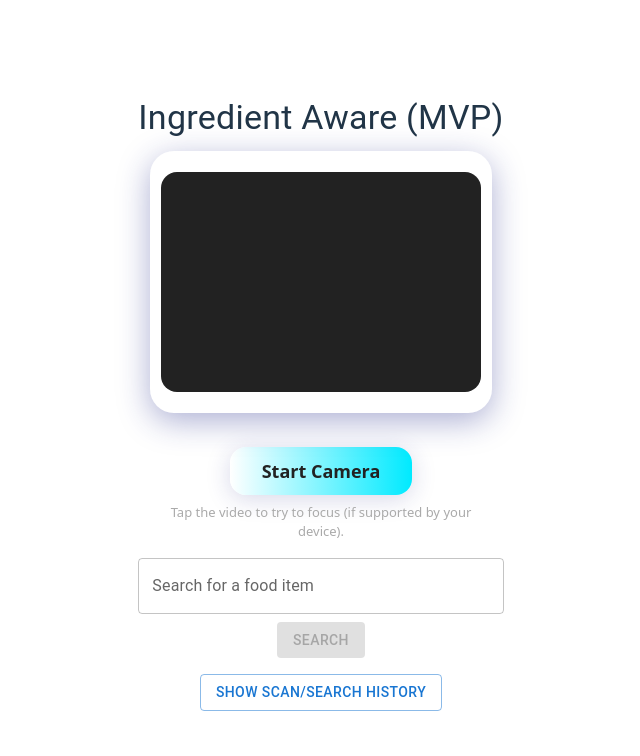
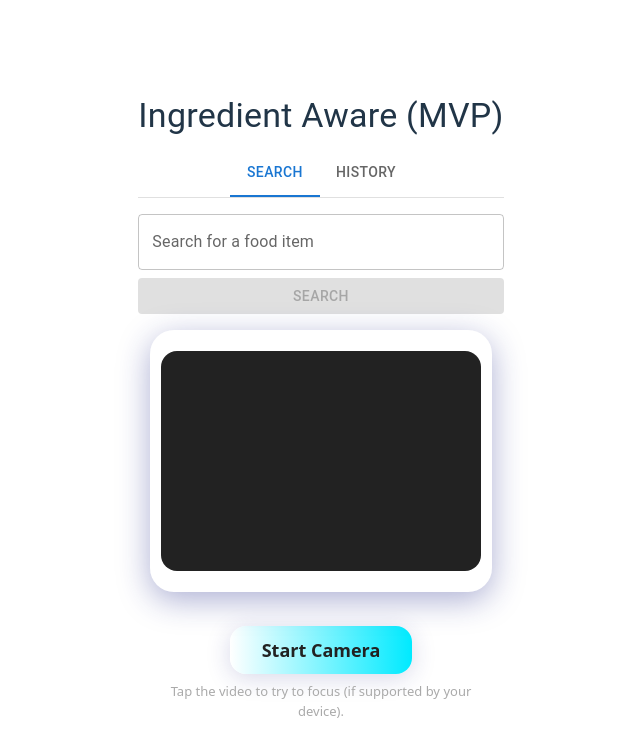
Before and after one commit to sunsetsacoustic/TransparenEats, a React (Vite) app in the folder web/: page / in a window 1280 px wide. Shown: the top 756 px of the page, without its empty margins (319-959 px from the left). Built offline with nearby package versions, Linux system fonts and the light colour scheme.

Commit message:
refactor: finalize MVP code, remove all AI/summary logic, ensure clean and focused implementation

```diff
--- a/web/src/App.tsx
+++ b/web/src/App.tsx
@@ -1,8 +1,12 @@
 import React, { useState, useEffect } from 'react';
 import BarcodeScannerComponent from './components/BarcodeScannerComponent';
-import { Container, Typography, Box, CircularProgress, Paper, TextField, Button, List, ListItem, ListItemButton, ListItemText, Chip } from '@mui/material';
+import { Container, Typography, Box, CircularProgress, Paper, TextField, Button, List, ListItem, ListItemButton, ListItemText, Chip, Tabs, Tab } from '@mui/material';
 import { FOOD_DYES, CRITICAL_INGREDIENTS } from './foodDyes';
 import type { ChangeEvent } from 'react';
+import Dialog from '@mui/material/Dialog';
+import DialogTitle from '@mui/material/DialogTitle';
+import DialogContent from '@mui/material/DialogContent';
+import DialogContentText from '@mui/material/DialogContentText';
 
 const HISTORY_KEY = 'ingredientAwareHistory';
 const HISTORY_LIMIT = 20;
@@ -70,7 +74,8 @@ export default function App() {
   const [searchResults, setSearchResults] = useState<any[]>([]);
   const [searching, setSearching] = useState<boolean>(false);
   const [history, setHistory] = useState<any[]>([]);
-  const [historyOpen, setHistoryOpen] = useState<boolean>(false);
+  const [tab, setTab] = useState(0);
+  const [ingredientInfo, setIngredientInfo] = useState<{ name: string, info: string, isFlagged: boolean, isDye: boolean } | null>(null);
 
   useEffect(() => {
     setHistory(loadHistory());
@@ -125,12 +130,32 @@ export default function App() {
   const dyes = product ? findDyes(product.ingredients_text) : [];
   const flaggedIngredients = product ? findFlaggedIngredients(product.ingredients_text) : [];
 
+  // Helper to get info for an ingredient
+  function handleIngredientClick(ing: string) {
+    const flagged = flaggedIngredients.find(f => ing.toLowerCase().includes(f.name.toLowerCase()) || f.aliases.some((a: string) => ing.toLowerCase().includes(a.toLowerCase())));
+    const dye = dyes.find(d => ing.toLowerCase().includes(d.name.toLowerCase()) || d.aliases.some((a: string) => ing.toLowerCase().includes(a.toLowerCase())) || d.eNumbers.some((e: string) => ing.toLowerCase().includes(e.toLowerCase())));
+    if (flagged) {
+      setIngredientInfo({ name: flagged.name, info: flagged.warning, isFlagged: true, isDye: false });
+      return;
+    }
+    if (dye) {
+      setIngredientInfo({ name: dye.name, info: `This is a food dye. Also known as: ${[dye.name, ...dye.aliases, ...dye.eNumbers].join(', ')}`, isFlagged: false, isDye: true });
+      return;
+    }
+    // For non-flagged, non-dye ingredients, show a generic message or nothing
+    setIngredientInfo({ name: ing, info: 'No additional information available.', isFlagged: false, isDye: false });
+  }
+
   return (
     <Container maxWidth="sm" sx={{ mt: 4 }}>
       <Typography variant="h4" gutterBottom>Ingredient Aware (MVP)</Typography>
-      <Box mb={2}>
-        <BarcodeScannerComponent onDetected={handleDetected} />
+      <Box sx={{ borderBottom: 1, borderColor: 'divider', mb: 2 }}>
+        <Tabs value={tab} onChange={(_, v) => setTab(v)} centered>
+          <Tab label="Search" />
+          <Tab label="History" />
+        </Tabs>
       </Box>
+      {tab === 0 && (
         <Box mb={2}>
           <TextField
             label="Search for a food item"
@@ -139,10 +164,9 @@ export default function App() {
             fullWidth
             sx={{ mb: 1 }}
           />
-        <Button variant="contained" onClick={handleSearch} disabled={!search || searching}>
+          <Button variant="contained" onClick={handleSearch} disabled={!search || searching} fullWidth>
             {searching ? 'Searching...' : 'Search'}
           </Button>
-      </Box>
           {searchResults.length > 0 && (
             <Paper sx={{ p: 2, mt: 2 }}>
               <Typography variant="subtitle1">Search Results:</Typography>
@@ -160,11 +184,11 @@ export default function App() {
               </List>
             </Paper>
           )}
+        </Box>
+      )}
+      {tab === 1 && (
         <Box mb={2}>
-        <Button variant="outlined" onClick={() => setHistoryOpen(h => !h)} sx={{ mb: 1 }}>
-          {historyOpen ? 'Hide' : 'Show'} Scan/Search History
-        </Button>
-        {historyOpen && history.length > 0 && (
+          {history.length > 0 ? (
             <Paper sx={{ p: 2, mb: 2 }}>
               <Typography variant="subtitle1">Recent Scans/Searches:</Typography>
               <List>
@@ -180,7 +204,13 @@ export default function App() {
                 ))}
               </List>
             </Paper>
+          ) : (
+            <Typography color="text.secondary">No history yet.</Typography>
           )}
+        </Box>
+      )}
+      <Box mb={2}>
+        <BarcodeScannerComponent onDetected={handleDetected} />
       </Box>
       {loading && <CircularProgress />}
       {error && <Typography color="error">{error}</Typography>}
@@ -212,13 +242,14 @@ export default function App() {
             {(() => {
               // Split ingredients by comma, semicolon, or period
               const text = product.ingredients_text || '';
-              const items = text.split(/,|;|\./).map(i => i.trim()).filter(Boolean);
-              return items.map((ing, idx) => {
-                const isFlagged = flaggedIngredients.some(f => ing.toLowerCase().includes(f.name.toLowerCase()) || f.aliases.some(a => ing.toLowerCase().includes(a.toLowerCase())));
-                const isDye = dyes.some(d => ing.toLowerCase().includes(d.name.toLowerCase()) || d.aliases.some(a => ing.toLowerCase().includes(a.toLowerCase())) || d.eNumbers.some(e => ing.toLowerCase().includes(e.toLowerCase())));
+              const items = text.split(/,|;|\./).map((i: string) => i.trim()).filter(Boolean);
+              return items.map((ing: string, idx: number) => {
+                const isFlagged = flaggedIngredients.some(f => ing.toLowerCase().includes(f.name.toLowerCase()) || f.aliases.some((a: string) => ing.toLowerCase().includes(a.toLowerCase())));
+                const isDye = dyes.some(d => ing.toLowerCase().includes(d.name.toLowerCase()) || d.aliases.some((a: string) => ing.toLowerCase().includes(a.toLowerCase())) || d.eNumbers.some((e: string) => ing.toLowerCase().includes(e.toLowerCase())));
                 return (
                   <span
                     key={idx}
+                    onClick={() => handleIngredientClick(ing)}
                     style={{
                       display: 'inline-flex',
                       alignItems: 'center',
@@ -236,6 +267,7 @@ export default function App() {
                       boxShadow: isFlagged || isDye ? '0 2px 8px rgba(255,82,82,0.12)' : 'none',
                       border: isFlagged ? '2px solid #ff5252' : isDye ? '2px solid #ffa751' : 'none',
                       transition: 'background 0.3s',
+                      cursor: 'pointer',
                     }}
                   >
                     {isFlagged && <span style={{ marginRight: 6, fontSize: 18 }}>⚠️</span>}
@@ -268,6 +300,14 @@ export default function App() {
           )}
         </Paper>
       )}
+      <Dialog open={!!ingredientInfo} onClose={() => { setIngredientInfo(null); }}>
+        <DialogTitle>{ingredientInfo?.name}</DialogTitle>
+        <DialogContent>
+          <DialogContentText>
+            {ingredientInfo?.info}
+          </DialogContentText>
+        </DialogContent>
+      </Dialog>
     </Container>
   );
 }
```
Lines whose indentation alone changed are shown as unchanged.
